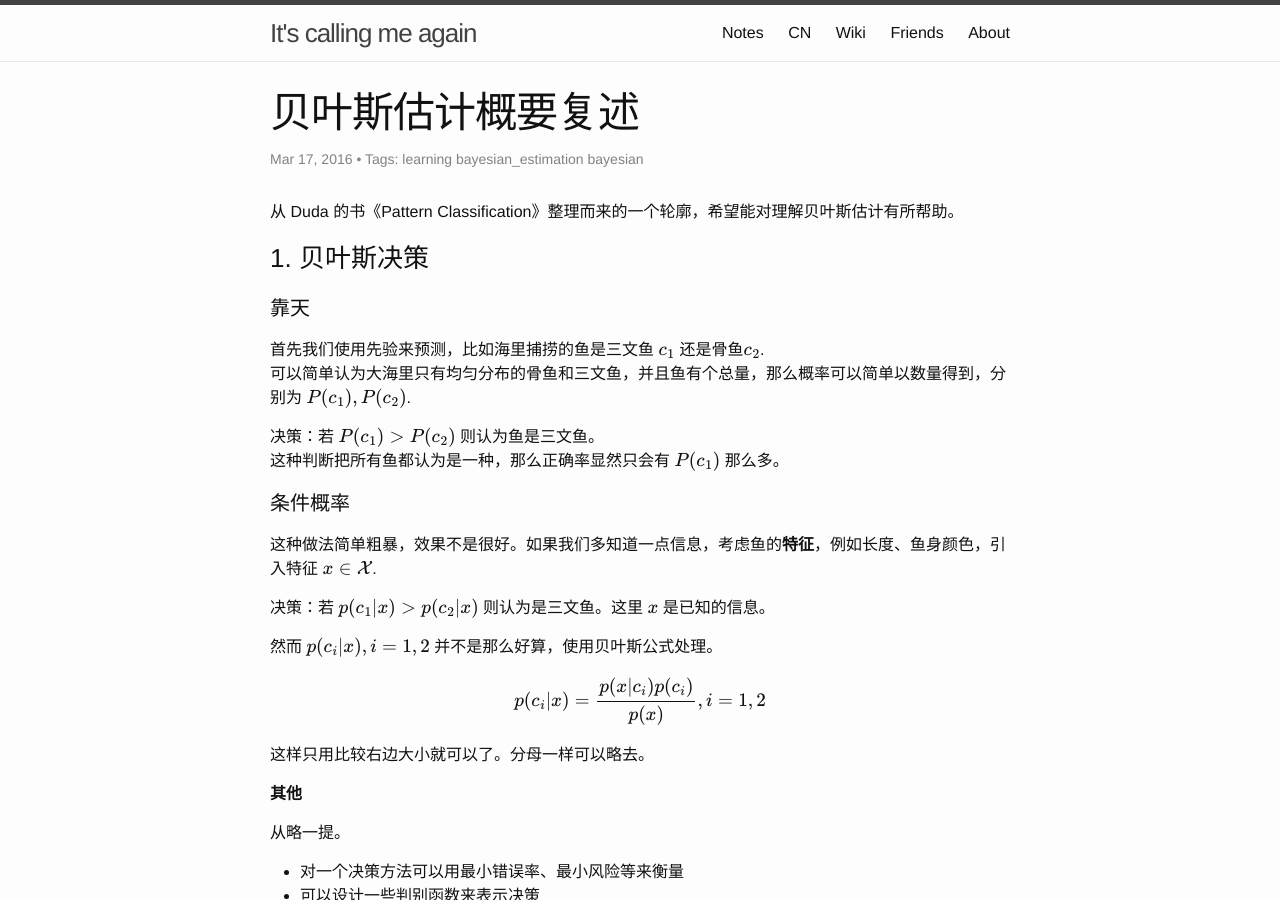
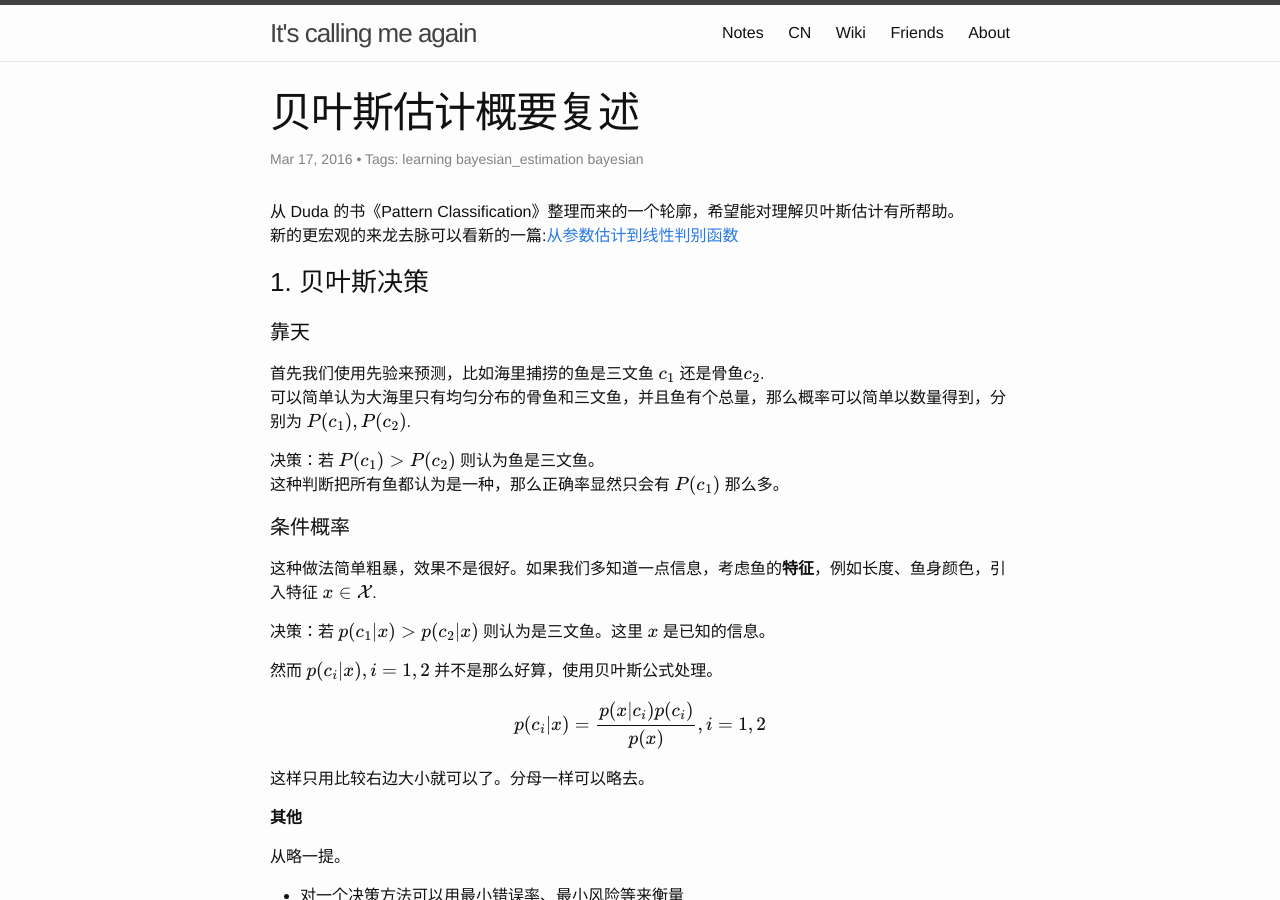
Before and after one commit to zxteloiv/zxteloiv.github.io, a Jekyll site: the page built from _posts/2016-03-17-bayesian-estimation-outline.md, in a window 1280 px wide and 900 px high. Built offline with Jekyll 4.4.1, drawn with Linux system fonts in a browser that asks for light colours; formulas are drawn with MathJax 3; comment, search, counter and statistics services are not loaded.

Commit message:
add reference link

```diff
--- a/_posts/2016-03-17-bayesian-estimation-outline.md
+++ b/_posts/2016-03-17-bayesian-estimation-outline.md
@@ -8,6 +8,7 @@ math_support: mathjax
 ---
 
 从 Duda 的书《Pattern Classification》整理而来的一个轮廓，希望能对理解贝叶斯估计有所帮助。
+新的更宏观的来龙去脉可以看新的一篇:[从参数估计到线性判别函数](http://libzx.so/chn/learning/2016/03/27/from-estimator-to-linear-discriminant.html)
 
 ### 1. 贝叶斯决策
 
```
